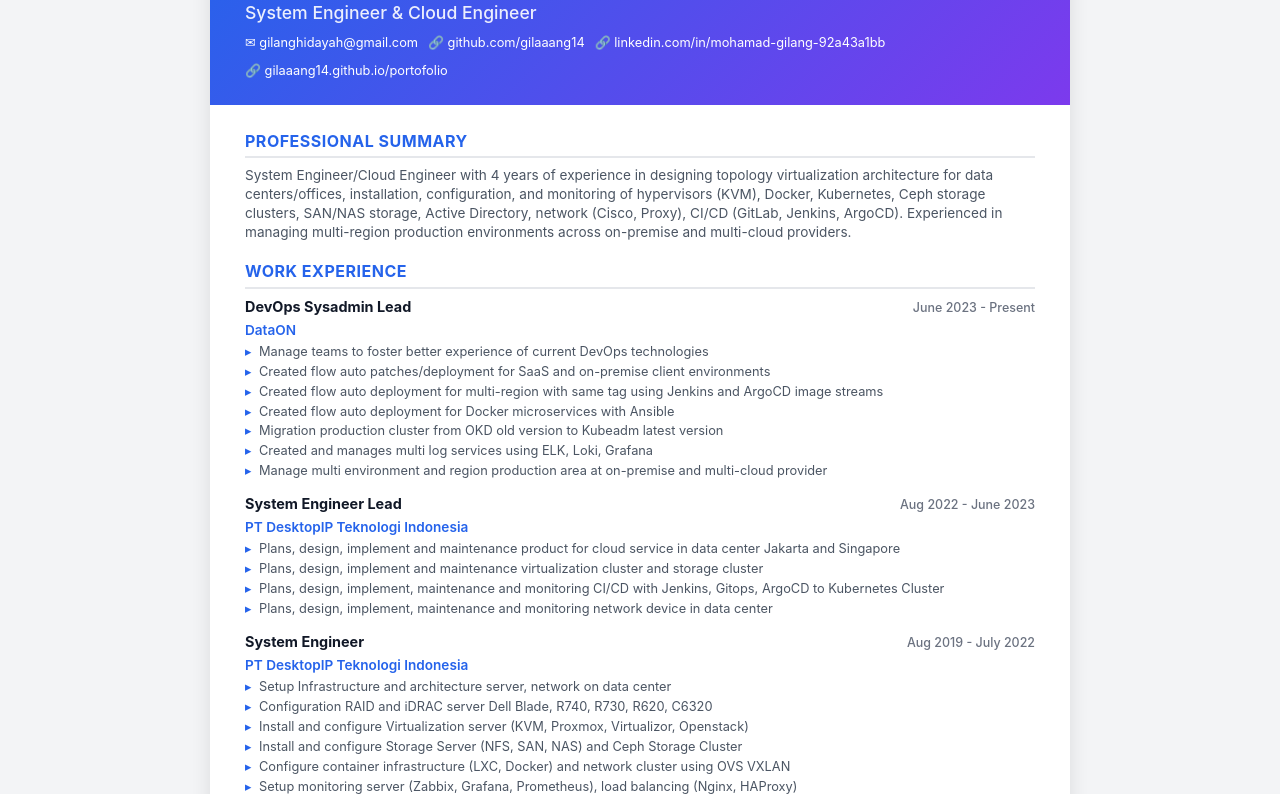
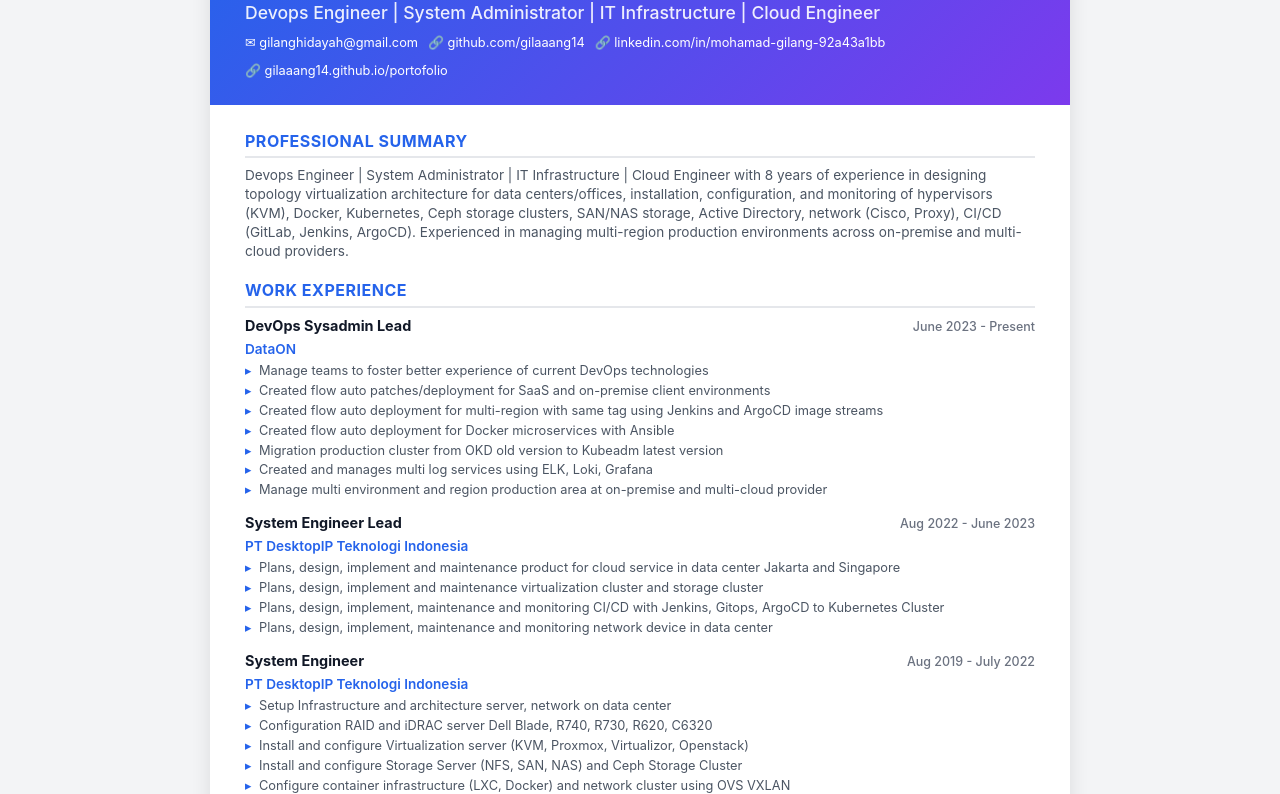
Before and after one commit to gilaaang14/portofolio, a website built with Vite: page resume.html in a window 1280 px wide. Shown: the part 88-882 px from the top of the page. Built offline with nearby package versions, Linux system fonts and the light colour scheme.

Commit message:
Update resume.html

```diff
--- a/resume.html
+++ b/resume.html
@@ -233,7 +233,7 @@
     <div class="resume" id="resume">
         <div class="header">
             <h1>Mohamad Gilang Hidayah</h1>
-            <div class="title">System Engineer & Cloud Engineer</div>
+            <div class="title">Devops Engineer | System Administrator | IT Infrastructure | Cloud Engineer</div>
             <div class="contact">
                 <a href="mailto:gilanghidayah@gmail.com">&#9993; gilanghidayah@gmail.com</a>
                 <a href="https://github.com/gilaaang14" target="_blank">&#128279; github.com/gilaaang14</a>
@@ -244,7 +244,7 @@
         <div class="body">
             <div class="section">
                 <div class="section-title">Professional Summary</div>
-                <p>System Engineer/Cloud Engineer with 4 years of experience in designing topology virtualization architecture for data centers/offices, installation, configuration, and monitoring of hypervisors (KVM), Docker, Kubernetes, Ceph storage clusters, SAN/NAS storage, Active Directory, network (Cisco, Proxy), CI/CD (GitLab, Jenkins, ArgoCD). Experienced in managing multi-region production environments across on-premise and multi-cloud providers.</p>
+                <p>Devops Engineer | System Administrator | IT Infrastructure | Cloud Engineer with 8 years of experience in designing topology virtualization architecture for data centers/offices, installation, configuration, and monitoring of hypervisors (KVM), Docker, Kubernetes, Ceph storage clusters, SAN/NAS storage, Active Directory, network (Cisco, Proxy), CI/CD (GitLab, Jenkins, ArgoCD). Experienced in managing multi-region production environments across on-premise and multi-cloud providers.</p>
             </div>
 
             <div class="section">
```
